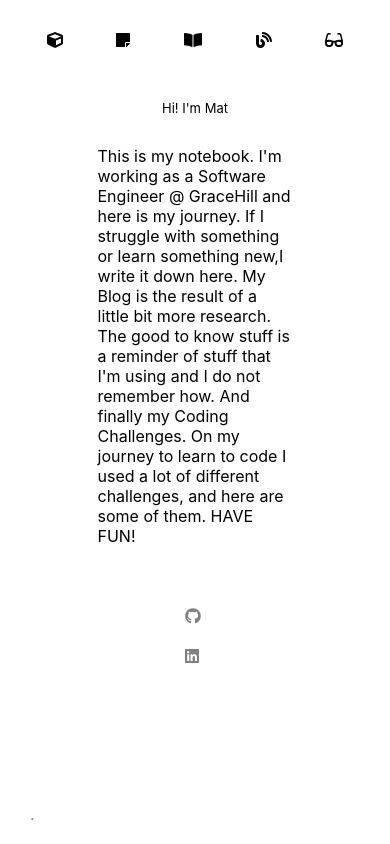
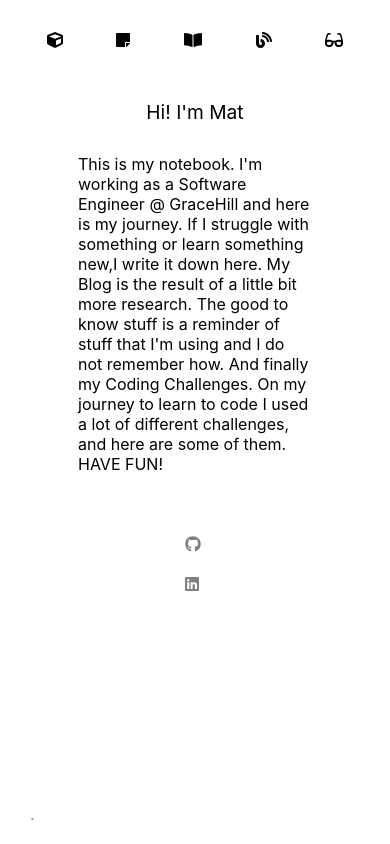
Before and after one commit to matthiashaefeli/matyou-frontend, a React (Create React App) app: page /about in a window 390 px wide. Built offline with nearby package versions, Linux system fonts and the light colour scheme.

Commit message:
small design fix

```diff
--- a/src/components/About/about.scss
+++ b/src/components/About/about.scss
@@ -3,7 +3,7 @@
 }
 
 .aboutText {
-  width: 50%;
+  width: 60vw;
   margin: auto;
   padding-top: 30px;
 }
--- a/src/components/Title/title.scss
+++ b/src/components/Title/title.scss
@@ -5,9 +5,3 @@
   text-align: center;
   font-size: 1.2em;
 }
-
-@media screen and (max-width: 780px) {
-  .title {
-    font-size: small;
-  }
-}
```
